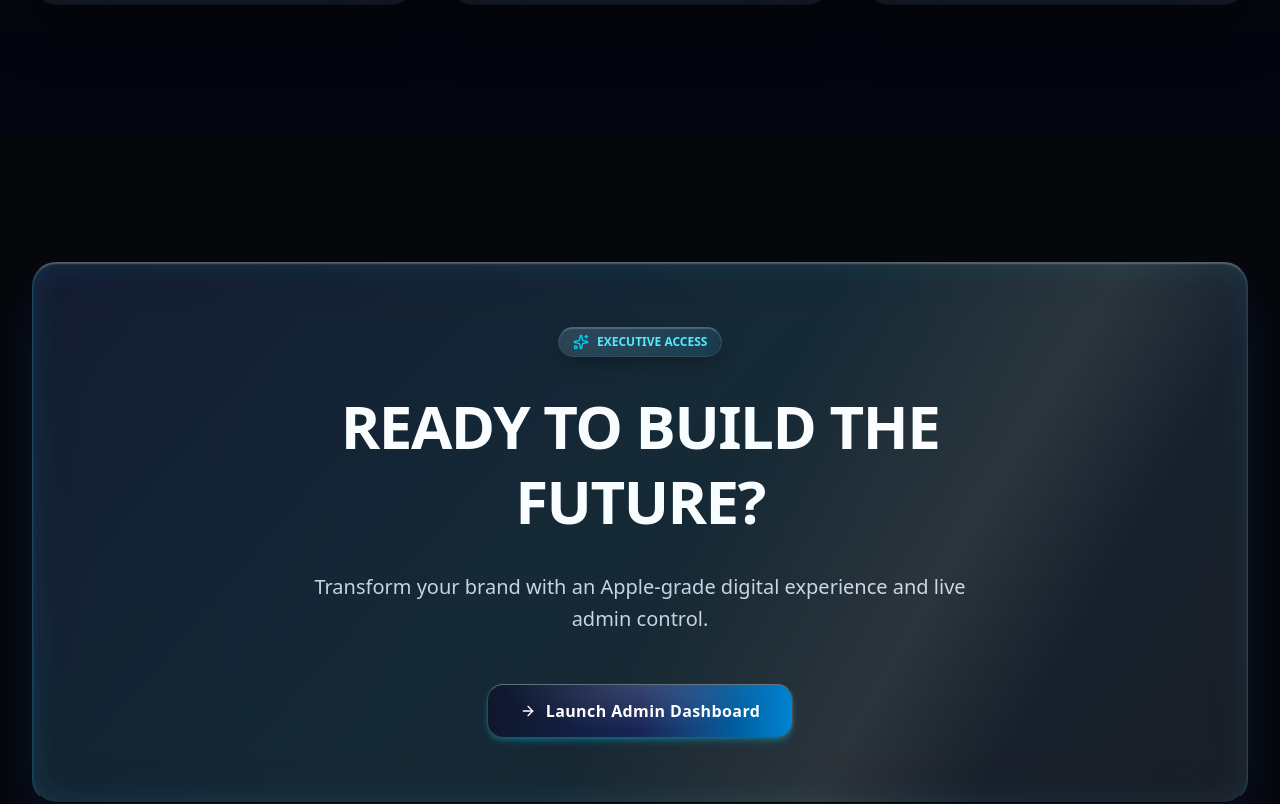
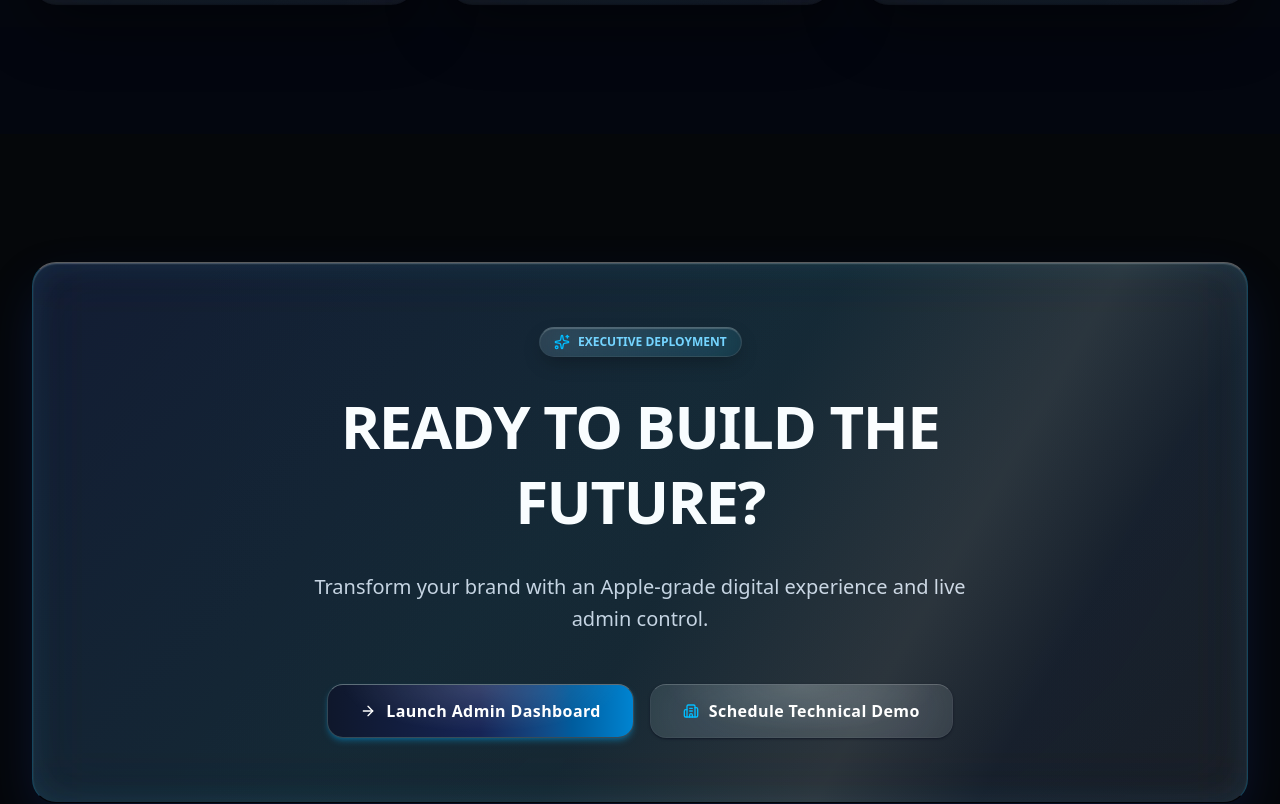
Before and after one commit to ADITHYASKANHOLI/PROJECT-NEON-, a Next.js app: page / in a window 1280 px wide. Shown: the part 10642-11446 px from the top of the page. Built offline with nearby package versions, Linux system fonts and the light colour scheme; no server answers; the database is empty.

Commit message:
PROJECT NEON Executive Conversion Experience Final Pass: Refined WaaS narrative positioning, updated initialData copy, enterprise CTAs (Deploy Your Digital Platform / Schedule Platform Consultation), and 0-error build

```diff
--- a/src/components/public/CTA.tsx
+++ b/src/components/public/CTA.tsx
@@ -4,7 +4,8 @@ import React from 'react';
 import { motion } from 'framer-motion';
 import { CtaSection } from '@/lib/types';
 import { GlassButton } from '@/components/ui/GlassButton';
-import { ArrowRight, Sparkles } from 'lucide-react';
+import { ArrowRight, Sparkles, Building2 } from 'lucide-react';
+import Link from 'next/link';
 
 interface CTAProps {
   data?: CtaSection;
@@ -13,27 +14,31 @@ interface CTAProps {
 export const CTA: React.FC<CTAProps> = ({ data }) => {
   if (data && !data.isVisible) return null;
 
-  const title = data?.title || 'ENTER THE FUTURE OF DIGITAL PLATFORMS';
-  const subtitle = data?.subtitle || 'Deploy your next-gen web application powered by PROJECT NEON & Supabase engine.';
-  const buttonText = data?.primaryCtaText || 'Deploy Project Neon';
-  const buttonUrl = data?.primaryCtaUrl || '/admin';
+  const title = data?.title || 'DEPLOY YOUR DIGITAL INFRASTRUCTURE.';
+  const subtitle =
+    data?.subtitle ||
+    'Lease a high-performance digital advertising platform with real-time remote Supabase CMS control today.';
+  const primaryText = data?.primaryCtaText || 'Deploy Your Digital Platform';
+  const primaryUrl = data?.primaryCtaUrl || '/admin';
+  const secondaryText = data?.secondaryCtaText || 'Schedule Platform Consultation';
+  const secondaryUrl = data?.secondaryCtaUrl || '#trust';
 
   return (
-    <section className="py-16 sm:py-24 md:py-32 relative overflow-hidden">
+    <section className="py-16 sm:py-24 md:py-32 relative overflow-hidden z-10">
       <div className="max-w-7xl mx-auto px-4 sm:px-6 lg:px-8 relative z-10">
         <motion.div
           initial={{ opacity: 0, scale: 0.95 }}
           whileInView={{ opacity: 1, scale: 1 }}
           viewport={{ once: true }}
           transition={{ duration: 0.6 }}
-          className="rounded-3xl glass-panel-neon p-8 sm:p-12 md:p-16 text-center space-y-6 sm:space-y-8 relative overflow-hidden bg-gradient-to-r from-cyan-950/60 via-purple-950/50 to-slate-950 border border-cyan-500/40 shadow-2xl"
+          className="rounded-3xl glass-panel-neon p-8 sm:p-12 md:p-16 text-center space-y-6 sm:space-y-8 relative overflow-hidden bg-gradient-to-r from-slate-900 via-blue-950/60 to-slate-950 border border-sky-500/40 shadow-2xl"
         >
-          <div className="inline-flex items-center gap-2 px-3.5 py-1.5 rounded-full glass-pill border border-cyan-500/30 text-xs font-semibold text-cyan-300">
-            <Sparkles className="w-4 h-4 text-cyan-400" />
-            <span>EXECUTIVE ACCESS</span>
+          <div className="inline-flex items-center gap-2 px-3.5 py-1.5 rounded-full glass-pill border border-sky-500/30 text-xs font-semibold text-sky-300 uppercase">
+            <Sparkles className="w-4 h-4 text-sky-400" />
+            <span>EXECUTIVE DEPLOYMENT</span>
           </div>
 
-          <h2 className="text-2xl sm:text-4xl md:text-6xl font-black text-white tracking-tight leading-tight max-w-3xl mx-auto">
+          <h2 className="text-2xl sm:text-4xl md:text-6xl font-black text-white tracking-tight leading-tight max-w-3xl mx-auto uppercase">
             {title}
           </h2>
 
@@ -41,15 +46,26 @@ export const CTA: React.FC<CTAProps> = ({ data }) => {
             {subtitle}
           </p>
 
-          <div className="pt-4 flex justify-center">
-            <a href={buttonUrl} className="w-full sm:w-auto px-4 sm:px-0">
+          <div className="pt-4 flex flex-col sm:flex-row items-center justify-center gap-4">
+            <Link href={primaryUrl} className="w-full sm:w-auto px-4 sm:px-0">
               <GlassButton
                 variant="primary"
                 size="lg"
-                className="w-full sm:w-auto min-h-[48px] justify-center text-sm sm:text-base font-bold shadow-lg shadow-cyan-500/30"
+                className="w-full sm:w-auto min-h-[48px] justify-center text-sm sm:text-base font-bold shadow-lg shadow-sky-500/30"
                 icon={<ArrowRight className="w-4 h-4" />}
               >
-                {buttonText}
+                {primaryText}
+              </GlassButton>
+            </Link>
+
+            <a href={secondaryUrl} className="w-full sm:w-auto px-4 sm:px-0">
+              <GlassButton
+                variant="secondary"
+                size="lg"
+                className="w-full sm:w-auto min-h-[48px] justify-center text-sm sm:text-base font-semibold"
+                icon={<Building2 className="w-4 h-4 text-sky-400" />}
+              >
+                {secondaryText}
               </GlassButton>
             </a>
           </div>
--- a/src/lib/initialData.ts
+++ b/src/lib/initialData.ts
@@ -2,45 +2,45 @@ import { SiteContent } from './types';
 
 export const initialSiteContent: SiteContent = {
   settings: {
-    siteTitle: 'PROJECT NEON — Managed Website-as-a-Service Platform',
+    siteTitle: 'PROJECT NEON — Managed Website-as-a-Service Infrastructure Platform',
     siteDescription: 'Lease, manage, and continuously evolve your company’s digital advertising platform with remote Supabase CMS control.',
     themeMode: 'dark',
-    accentColor: '#06b6d4',
+    accentColor: '#38bdf8',
   },
   navigation: [
     { id: 'nav-1', label: 'Presence', url: '#about', order: 1 },
     { id: 'nav-2', label: 'WaaS System', url: '#features', order: 2 },
-    { id: 'nav-3', label: 'Impact', url: '#stats', order: 3 },
-    { id: 'nav-4', label: 'Platforms', url: '#gallery', order: 4 },
-    { id: 'nav-5', label: 'Model', url: '#timeline', order: 5 },
-    { id: 'nav-6', label: 'Outcomes', url: '#testimonials', order: 6 },
+    { id: 'nav-3', label: 'Solutions', url: '#solutions', order: 3 },
+    { id: 'nav-4', label: 'Command Center', url: '#command-center', order: 4 },
+    { id: 'nav-5', label: 'Trust & SLA', url: '#trust', order: 5 },
+    { id: 'nav-6', label: 'Impact', url: '#stats', order: 6 },
   ],
   hero: {
     badgeText: 'PROJECT NEON • MANAGED WEBSITE-AS-A-SERVICE (WAAS)',
     headline: 'YOUR DIGITAL PLATFORM,',
     highlightText: 'ALWAYS LIVE.',
-    subtitle: 'PROJECT NEON provides modern enterprises with leased, high-performance digital advertising platforms — featuring real-time remote editing, managed cloud infrastructure, and liquid glass design.',
-    primaryCtaText: 'Launch Your Digital Platform',
-    primaryCtaUrl: '#features',
-    secondaryCtaText: 'Access Admin Portal',
-    secondaryCtaUrl: '/admin',
+    subtitle: 'PROJECT NEON provides modern companies with leased, high-performance digital advertising infrastructure — featuring real-time remote editing, managed cloud infrastructure, and liquid glass design.',
+    primaryCtaText: 'Deploy Your Digital Platform',
+    primaryCtaUrl: '#solutions',
+    secondaryCtaText: 'Explore Enterprise Partnership',
+    secondaryCtaUrl: '#trust',
     imageUrl: 'https://images.unsplash.com/photo-1618005182384-a83a8bd57fbe?q=80&w=1600&auto=format&fit=crop',
     showScrollIndicator: true,
     isVisible: true,
   },
   about: {
-    badge: 'PREMIUM DIGITAL PRESENCE',
-    title: 'High-performance digital advertising platforms without the cost of traditional web builds.',
+    badge: 'ENTERPRISE DIGITAL PRESENCE',
+    title: 'High-performance digital advertising platforms without the cost or delay of traditional web builds.',
     description: 'Instead of spending months and heavy capital on static website development, PROJECT NEON provides a complete Website-as-a-Service model. We deliver custom-crafted liquid glass platforms with continuous hosting, security maintenance, and instant remote content control.',
-    secondaryDescription: 'Designed for high-growth startups, enterprise marketing teams, and modern brands that require a digital presence that evolves continuously.',
+    secondaryDescription: 'Engineered for high-growth startups, enterprise marketing teams, and global brands that require a digital presence that evolves continuously.',
     imageUrl: 'https://images.unsplash.com/photo-1600585154340-be6161a56a0c?q=80&w=1200&auto=format&fit=crop',
     statValue: '10X',
     statLabel: 'Faster Campaign Launch',
     isVisible: true,
   },
   features: {
-    title: 'THE WAAS SYSTEM',
-    subtitle: 'Full-spectrum managed infrastructure built for high-impact digital advertising.',
+    title: 'THE WAAS INFRASTRUCTURE SYSTEM',
+    subtitle: 'Full-spectrum managed platform built for high-impact enterprise advertising.',
     isVisible: true,
     items: [
       {
@@ -97,8 +97,8 @@ export const initialSiteContent: SiteContent = {
     ],
   },
   stats: {
-    title: 'BUSINESS IMPACT',
-    subtitle: 'Empirical performance results delivered across leased enterprise platforms.',
+    title: 'ENTERPRISE IMPACT',
+    subtitle: 'Empirical performance results delivered across leased digital platforms.',
     isVisible: true,
     items: [
       {
@@ -111,7 +111,7 @@ export const initialSiteContent: SiteContent = {
       },
       {
         id: 'stat-2',
-        number: '< 500ms',
+        number: '< 340ms',
         label: 'Remote Sync Speed',
         description: 'Instant database publishing',
         order: 2,
@@ -184,8 +184,8 @@ export const initialSiteContent: SiteContent = {
     ],
   },
   timeline: {
-    title: 'THE WAAS MODEL',
-    subtitle: 'How PROJECT NEON replaces slow traditional web development with continuous digital management.',
+    title: 'THE WAAS PARTNERSHIP MODEL',
+    subtitle: 'How PROJECT NEON replaces traditional web builds with continuous digital infrastructure management.',
     isVisible: true,
     items: [
       {
@@ -218,7 +218,7 @@ export const initialSiteContent: SiteContent = {
       {
         id: 'time-4',
         year: 'Step 04',
-        title: 'Continuous Evolution & Support',
+        title: 'Continuous Evolution & SLA',
         description: 'Hosting, security patches, performance updates, and design upgrades maintained perpetually under your lease.',
         tag: 'EVOLVE',
         order: 4,
@@ -227,7 +227,7 @@ export const initialSiteContent: SiteContent = {
     ],
   },
   testimonials: {
-    title: 'CLIENT OUTCOMES',
+    title: 'ENTERPRISE TESTIMONIALS',
     subtitle: 'Verified business results from marketing directors, CMOs, and enterprise leaders.',
     isVisible: true,
     items: [
@@ -236,7 +236,7 @@ export const initialSiteContent: SiteContent = {
         name: 'Elena Rostova',
         role: 'Chief Marketing Officer',
         company: 'Vanguard Systems',
-        quote: 'PROJECT NEON replaced our $80k annual website maintenance budget with a seamless WaaS lease. Our marketing team updates campaign pages in seconds.',
+        quote: 'PROJECT NEON replaced our $80k annual website maintenance budget with a seamless WaaS platform lease. Our marketing team updates campaign pages in seconds.',
         avatarUrl: 'https://images.unsplash.com/photo-1534528741775-53994a69daeb?q=80&w=400&auto=format&fit=crop',
         rating: 5,
         order: 1,
@@ -267,18 +267,18 @@ export const initialSiteContent: SiteContent = {
     ],
   },
   cta: {
-    title: 'TRANSFORM YOUR DIGITAL PRESENCE.',
-    subtitle: 'Lease a high-performance digital advertising platform with complete remote CMS control today.',
-    primaryCtaText: 'Request Your Digital Platform',
+    title: 'DEPLOY YOUR DIGITAL INFRASTRUCTURE.',
+    subtitle: 'Lease a high-performance digital advertising platform with real-time remote Supabase CMS control today.',
+    primaryCtaText: 'Deploy Your Digital Platform',
     primaryCtaUrl: '/admin',
-    secondaryCtaText: 'Explore Enterprise WaaS',
-    secondaryCtaUrl: '#features',
-    backgroundGlow: 'radial-gradient(circle at 50% 50%, rgba(6, 182, 212, 0.25) 0%, rgba(0, 0, 0, 0) 70%)',
+    secondaryCtaText: 'Schedule Platform Consultation',
+    secondaryCtaUrl: '#trust',
+    backgroundGlow: 'radial-gradient(circle at 50% 50%, rgba(56, 189, 248, 0.25) 0%, rgba(0, 0, 0, 0) 70%)',
     isVisible: true,
   },
   footer: {
     brandName: 'PROJECT NEON',
-    tagline: 'Managed Website-as-a-Service (WaaS) Platforms & Supabase Remote Content Architecture.',
+    tagline: 'Managed Website-as-a-Service (WaaS) Platform Infrastructure & Remote Content Control.',
     contactEmail: 'solutions@projectneon.design',
     contactAddress: '700 Montgomery St, San Francisco, CA',
     copyrightText: '© 2026 PROJECT NEON Inc. All rights reserved.',
```
